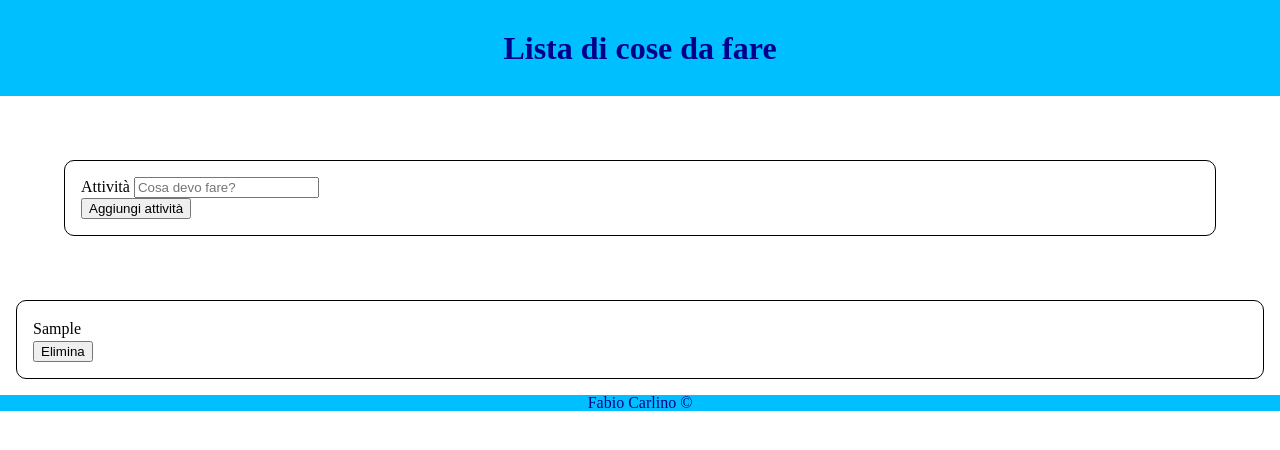
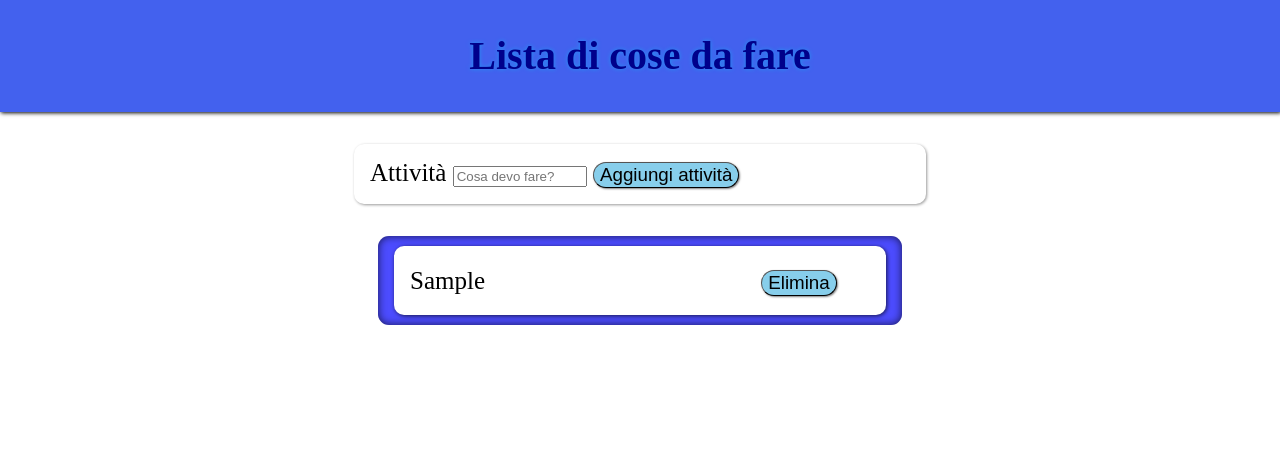
Before and after one commit to Leon35-fc/2025_10_08, a plain HTML site: page index.html in a window 1280 px wide. Both pictures are taken after typing "Sample" into the empty fields and a click on the button "Aggiungi attività". Drawn offline with Linux system fonts and the light colour scheme.

Commit message:
Complete Agenda

```diff
--- a/assets/css/styles.css
+++ b/assets/css/styles.css
@@ -46,32 +46,102 @@ table {
 
 /* FONT */
 
+div {
+    font-size: 1.25em;
+}
+
+.attivitaFatta{
+    font-style: italic;
+    text-decoration: line-through;
+}
+
 /* HEADER */
 
 header{
     padding: 1rem;
-    background-color: deepskyblue;
+    background-color: #4361ee;
     text-align: center;
     color: darkblue;
+    box-shadow: 1px 1px 4px black;
+    text-shadow: 0px 0px 4px #2196F3;
 }
 
 /* MAIN */
 
 #campoInput{
-    margin: 4rem;
-    min-width: 580px;
-    width:  ;
+    margin: 2rem;
+    margin-left: auto;
+    margin-right: auto;
+    /* text-align: center; */
+    min-width: 540px;
+    width: 20vw;
     padding: 1rem;
     display: block;
-    border: 1px solid black;
+    /* border: 1px solid black;  */
+    box-shadow: 1px 1px 3px rgba(0, 0, 0, 0.4);
     border-radius: 10px
 }
 
+#cosaFaro > div {
+    display: inline-block;
+}
+
+#cosaFaro label {
+    width: 80px;
+}
+
+#cosaFaro input{
+    width: 30%;
+}
+
+#cosaFaro button{
+    margin-right: 10%;
+}
+
+
 .scheda-attivita{
-    margin: 1rem;
+    background-color: white;
+    box-shadow: 1px 1px 4px rgba(0, 0, 0, 0.7);
+    width: 50%;
+    min-width: 460px;
+    margin: 0.5rem;
+    margin-left: auto;
+    margin-right: auto;
     padding: 1rem;
-    border: 1px solid black;
+    /* border: 1px solid black;  */
     border-radius: 10px
+}
+
+#listaAttivita{
+    padding: 0.1rem;
+    background-color: rgba(0, 0, 255, 0.7);
+    min-width: 520px;
+    width: 30vw;
+    margin-left: auto;
+    margin-right: auto;
+    border-radius: 11px;
+    box-shadow: inset 0px 0px 8px rgba(0, 0, 0, 0.7);
+}
+
+button {
+    font-size: 0.75em;
+    border-width: 1px;
+    border-radius: 20px;
+    padding: 2px , 0px;
+    background-color: skyblue;
+    box-shadow: 1px 1px 2px rgba(0, 0, 0, 0.5);
+}
+
+#listaAttivita p, #listaAttivita button {
+    display: inline-block;
+}
+
+#listaAttivita p{
+    width: 45%
+}
+
+ #listaAttivita button{
+    margin-left: 30%
 }
 /* ELEMENTI NEL MAIN - ARTICLE */
 
@@ -84,7 +154,7 @@ header{
 /* FOOTER */
 
 footer p {
-    background-color: deepskyblue;
+    background-color: #4361ee;
     text-align: center;
     color: darkblue;
 }
--- a/index.html
+++ b/index.html
@@ -19,16 +19,17 @@
                 <div>
                     <label for="attivitaDaAggiungere">Attività</label>
                     <input type="text" name="Cosa devo fare" id="attivitaDaAggiungere" placeholder="Cosa devo fare?" required>
-                </div>
-                <div>
                     <button>Aggiungi attività</button>
                 </div>
+
             </form>
         </div>
         <div id="listaAttivita"></div>
     </main>
     <footer>
-        <p>Fabio Carlino &copy;</p>
+        <div>
+            <!-- <p>Fabio Carlino &copy;</p> -->
+        </div>
     </footer>
     <script src="./scripts/scripts.js"></script>
 </body>
--- a/scripts/scripts.js
+++ b/scripts/scripts.js
@@ -7,6 +7,18 @@ const eliminaAttivita = function (e){
 
     //sintassi: elimina il padre dell'oggetto target(il button) che ha scatenato l'evento
     e.target.parentElement.remove()
+}
+
+let attivitaCompletata = false
+
+const attivitaFatta = function(e){
+    if(attivitaCompletata === false){
+        e.target.classList.add("attivitaFatta")
+        attivitaCompletata = true
+    } else {
+        e.target.classList.remove("attivitaFatta")
+        attivitaCompletata = false
+    }
 }
 
 //recupero le informazioni dal form
@@ -30,7 +42,7 @@ const gestisciAttivita = function (e) {
 
     //aggiungo i dati del form al div
     scheda.innerHTML = `
-    <p>${qualeAttivita}</p>
+    <p onclick="attivitaFatta(event)">${qualeAttivita}</p>
         <button onclick="eliminaAttivita(event)">Elimina</button>
     `
     // aggiungiamo la nuova scheda alla lista attività
```
